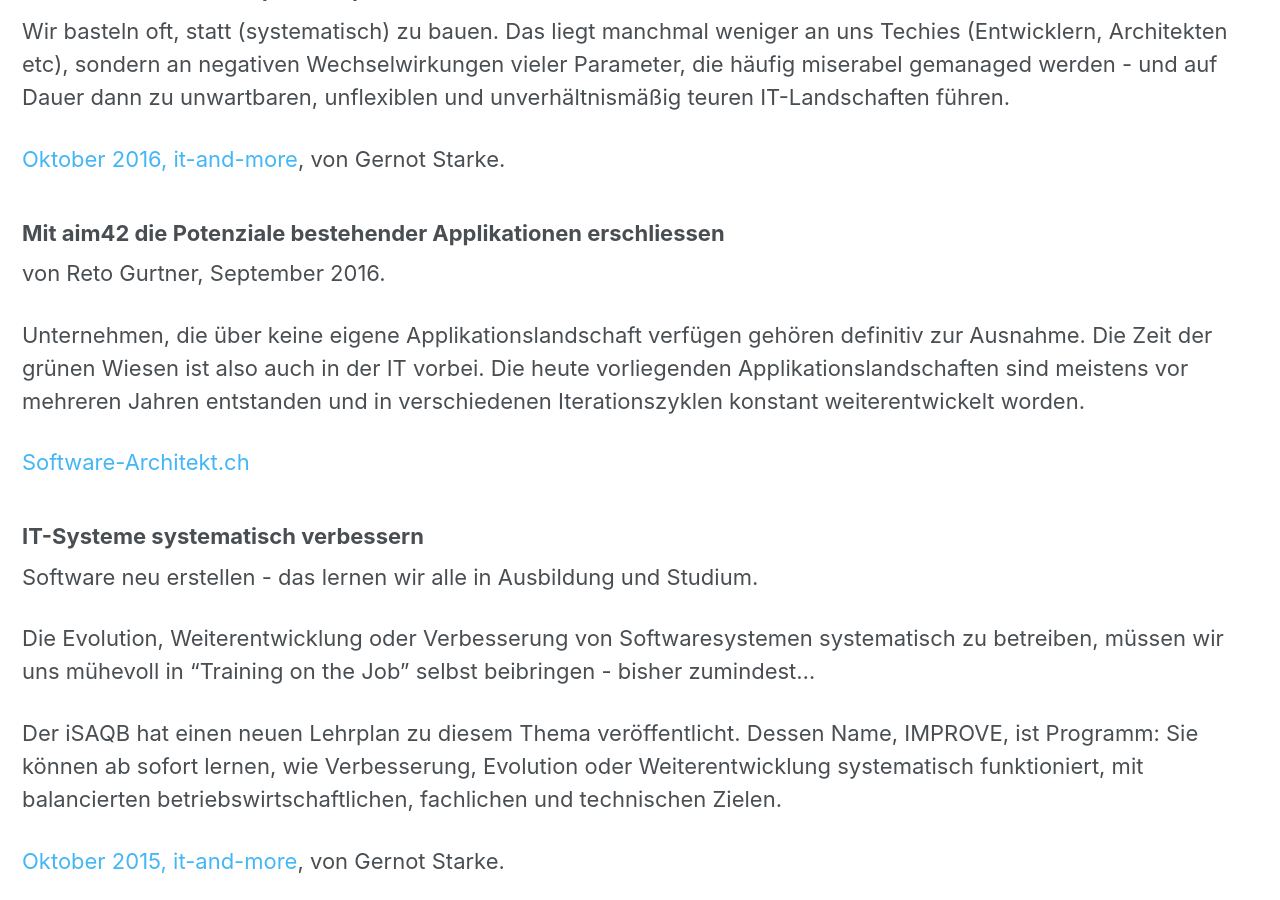
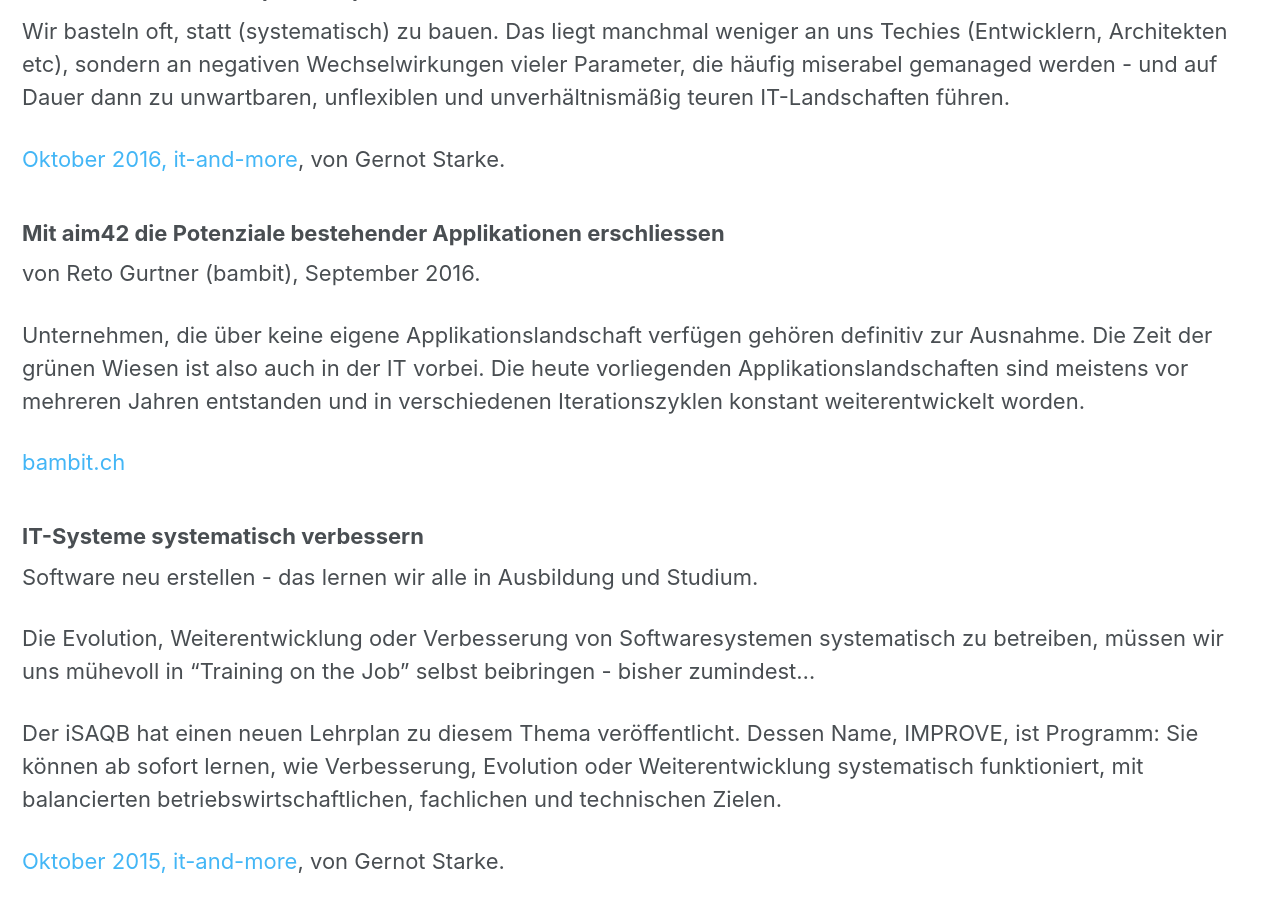
Before and after one commit to aim42/aim42.org-site, a Jekyll site: the page built from _pages/publications.md, in a window 1280 px wide and 900 px high, scrolled down 3254 px. Built offline with Jekyll 4.4.1, drawn with Linux system fonts in a browser that asks for light colours; comment, search, counter and statistics services are not loaded.

Commit message:
Änderungsvorschlag von Retu Gurtner (bambit), updated link

```diff
--- a/_pages/publications.md
+++ b/_pages/publications.md
@@ -98,11 +98,11 @@ Wir basteln oft, statt (systematisch) zu bauen. Das liegt manchmal weniger an un
 von Gernot Starke.
 
 ### Mit aim42 die Potenziale bestehender Applikationen erschliessen
-von Reto Gurtner, September 2016.
+von Reto Gurtner (bambit), September 2016.
 
 Unternehmen, die über keine eigene Applikationslandschaft verfügen gehören definitiv zur Ausnahme. Die Zeit der grünen Wiesen ist also auch in der IT vorbei. Die heute vorliegenden Applikationslandschaften sind meistens vor mehreren Jahren entstanden und in verschiedenen Iterationszyklen konstant weiterentwickelt worden.
 
-[Software-Architekt.ch](https://www.software-architekt.ch/blog/aim42-potenziale-bestehender-applikationen-erschliessen)
+[bambit.ch](https://bambit.ch/blog/aim42-potenziale-bestehender-applikationen-erschliessen)
 
 ### IT-Systeme systematisch verbessern
 Software neu erstellen - das lernen wir alle in Ausbildung und Studium.
```
